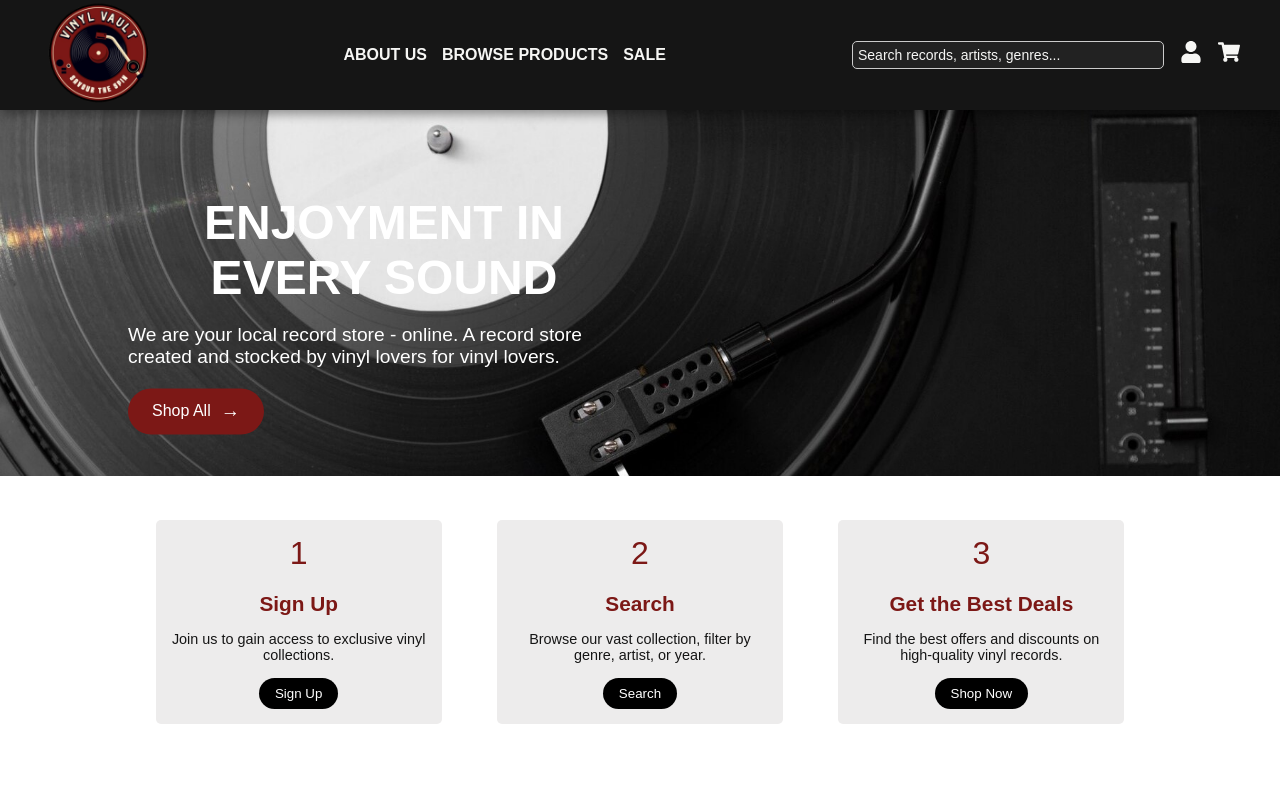
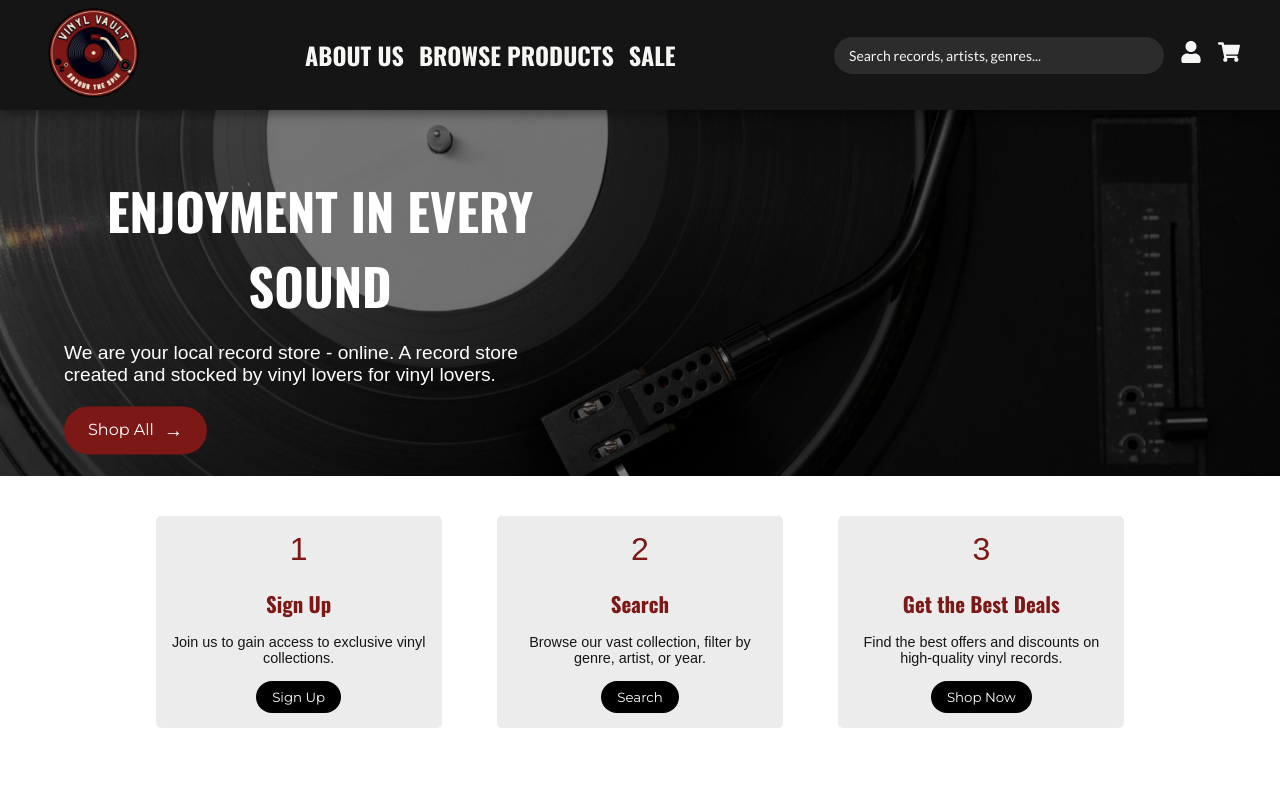
Before and after one commit to minankk/TEAMPROJECT_TEAM2, a React (Create React App) app: page / in a window 1280 px wide. Shown: the top 800 px of the page. Built offline with nearby package versions, Linux system fonts and the light colour scheme; no server answers.

Commit message:
chnages stiling in lanidng page buttons hoevers fonts and re did navbar fonts sizing search bar and icons hover

```diff
--- a/src/LandingPage.css
+++ b/src/LandingPage.css
@@ -1,3 +1,31 @@
+/* Import Google Fonts */
+@import url('https://fonts.googleapis.com/css2?family=Lato:wght@300;400;700&family=Montserrat:wght@400;600&family=Oswald:wght@400;700&display=swap');
+
+/* Root Variables */
+:root {
+  --primary-color: #7c1816;
+  --secondary-color: black;
+  --bg-color: #f6f5f3;
+  --text-color: #000;
+}
+
+/* Global Styles */
+body {
+  font-family: 'Lato', sans-serif;
+  background-color: var(--bg-color);
+  color: var(--text-color);
+}
+
+/* Headings */
+h1, h2, h3 {
+  font-family: 'Oswald', sans-serif;
+}
+
+/* Buttons */
+button, .shop-all-button {
+  font-family: 'Montserrat', sans-serif;
+}
+
 /* General Styles */
 html, body {
   margin: 0;
@@ -15,6 +43,7 @@ html, body {
 }
 
 /* Hero Section */
+/* Hero Section */
 .hero {
   position: relative;
   width: 100%;
@@ -22,23 +51,39 @@ html, body {
   overflow: hidden;
 }
 
+/* Hero Image */
 .hero-image {
   width: 100%;
   object-fit: cover;
+  display: block;
 }
 
+/* Dark Overlay */
+.hero::before {
+  content: "";
+  position: absolute;
+  top: 0;
+  left: 0;
+  width: 100%;
+  height: 100%;
+  background: rgba(0, 0, 0, 0.5); /* Adjust opacity for desired darkness */
+  z-index: 1;
+}
+
+/* Hero Text */
 .hero-text {
   position: absolute;
   top: 50%;
-  left: 10%;
+  left: 5%;
   transform: translateY(-50%);
   text-align: left;
   color: white;
   max-width: 40%;
+  z-index: 2; /* Ensures text appears above the overlay */
 }
 
 .hero-text h1 {
-  font-size: 3rem;
+  font-size: 3.16rem;
   text-transform: uppercase;
   margin-bottom: 10px;
 }
--- a/src/LandingPage.js
+++ b/src/LandingPage.js
@@ -11,7 +11,6 @@ function LandingPage() {
     <div className="landing-container">
       {/* Hero Section */}
       <section className="hero">
-        <img src={Carousel3} alt="Vinyl Collection" className="hero-image" />
         <div className="hero-text">
           <h1>Enjoyment in Every Sound</h1>
           <p>
@@ -21,6 +20,7 @@ function LandingPage() {
             Shop All <span className="arrow">→</span>
           </button>
         </div>
+        <img src={Carousel3} alt="Vinyl Collection" className="hero-image" />
       </section>
 
       {/* Steps Section */}
--- a/src/components/Navbar.css
+++ b/src/components/Navbar.css
@@ -1,3 +1,6 @@
+/* Import Fonts */
+@import url('https://fonts.googleapis.com/css2?family=Lato:wght@300;400;700&family=Montserrat:wght@400;600&family=Oswald:wght@400;700&display=swap');
+
 /* Navbar Container */
 .navbar-container {
   display: flex;
@@ -10,14 +13,20 @@
   top: 0;
   z-index: 1000;
   justify-content: space-between;
+  font-family: 'Montserrat', sans-serif;
 }
 
-/* Logo - Positioned on the Left */
+/* Logo */
 .navbar-logo img {
-  height: 110px; /* Bigger size */
+  height: 100px;
+  transition: transform 0.3s ease-in-out;
 }
 
-/* Navigation Menu - Centered */
+.navbar-logo img:hover {
+  transform: scale(1.05);
+}
+
+/* Navigation Menu */
 .navbar {
   flex: 1;
   display: flex;
@@ -35,46 +44,54 @@
 .navbar ul li a {
   text-decoration: none;
   color: #f6f6f4 !important;
-  font-size: 1rem;
+  font-size: 1.5rem;
   font-weight: bold;
+  font-family: 'Oswald', sans-serif;
+  text-transform: uppercase;
   transition: color 0.3s ease;
 }
 
 .navbar ul li a:hover {
-  color: #7c1816 !important; /* Matching red color */
+  color: #7c1816 !important;
 }
 
-/* Search & Icons - Right Side */
+/* Search & Icons Container */
 .search-cart {
   display: flex;
   align-items: center;
   gap: 15px;
 }
 
-/* Larger, More Rounded Search Bar */
+.search-box {
+  display: flex;
+  align-items: center;
+  border-radius: 25px;
+  overflow: hidden;
+  background: #2c2c2c;
+  padding: 5px 10px;
+  border: none !important;
+  outline: none !important;
+  box-shadow: none !important; /* Force remove shadow */
+}
+
 .search-input {
-  width: 450px; /* Wider */
-  padding: 10px 15px;
-  border-radius: 25px; /* More rounded */
-  border: 1px solid #eeeeee;
-  background: #222;
-  color: white;
+  width: 350px;
+  padding: 10px;
+  border: none !important;
+  background: transparent;
+  color: #7c1816;
   font-size: 14px;
-  transition: border-color 0.3s;
+  font-family: 'Lato', sans-serif;
+  outline: none !important;
+  box-shadow: none !important; /* Force remove any box-shadow */
 }
+
 
 .search-input::placeholder {
   color: #f6f6f4;
 }
 
-.search-input:focus {
-  outline: none;
-
-  border-color: #7c1816;
-
-}
-
-/* Icons Styling */
+/* Icons */
 .user-btn, .cart-btn {
   background: transparent;
   border: none;
@@ -88,3 +105,48 @@
 .cart-btn:hover {
   color: #7c1816;
 }
+
+/* Remove weird grey hover effect */
+.user-btn:focus,
+.user-btn:hover,
+.cart-btn:focus,
+.cart-btn:hover {
+  outline: none;
+  background: transparent;
+}
+
+/* Responsive Design */
+@media (max-width: 1024px) {
+  .search-input {
+    width: 250px;
+  }
+}
+
+@media (max-width: 768px) {
+  .navbar {
+    display: none;
+    position: absolute;
+    top: 70px;
+    left: 0;
+    width: 100%;
+    background: #151515;
+    flex-direction: column;
+    align-items: center;
+    padding: 20px 0;
+    box-shadow: 0 4px 10px rgba(0, 0, 0, 0.4);
+  }
+
+  .navbar.active {
+    display: flex;
+  }
+
+  .navbar ul {
+    flex-direction: column;
+    text-align: center;
+    gap: 20px;
+  }
+
+  .search-input {
+    width: 200px;
+  }
+}
--- a/src/components/Navbar.js
+++ b/src/components/Navbar.js
@@ -14,9 +14,7 @@ const Navbar = () => {
       .then((response) => response.json())
       .then((data) => {
         setIsLoggedIn(data.loggedIn);
-
       })
-
       .catch((error) => console.error("Error fetching login status:", error));
   }, []);
 
@@ -43,11 +41,13 @@ const Navbar = () => {
 
       {/* Right: Search & Icons */}
       <div className="search-cart">
-        <input
-          type="text"
-          placeholder="Search records, artists, genres..."
-          className="search-input"
-        />
+        <div className="search-box">
+          <input
+            type="text"
+            placeholder="Search records, artists, genres..."
+            className="search-input"
+          />
+        </div>
         <button className="user-btn" onClick={handleUserClick}>
           <FaUser />
         </button>
```
